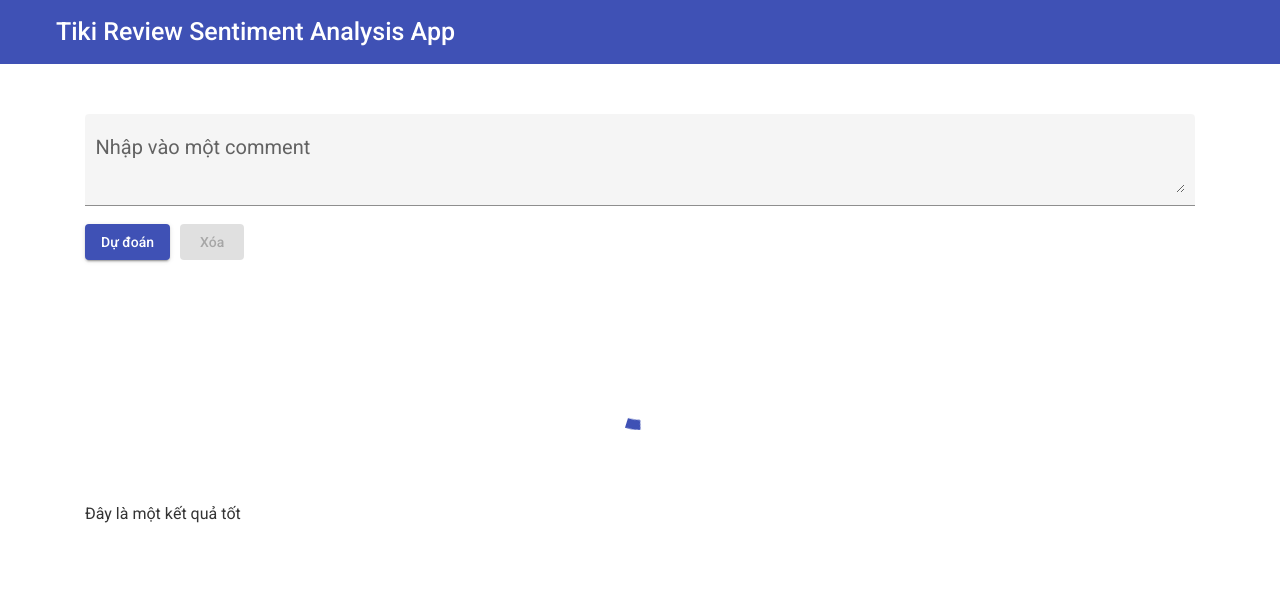
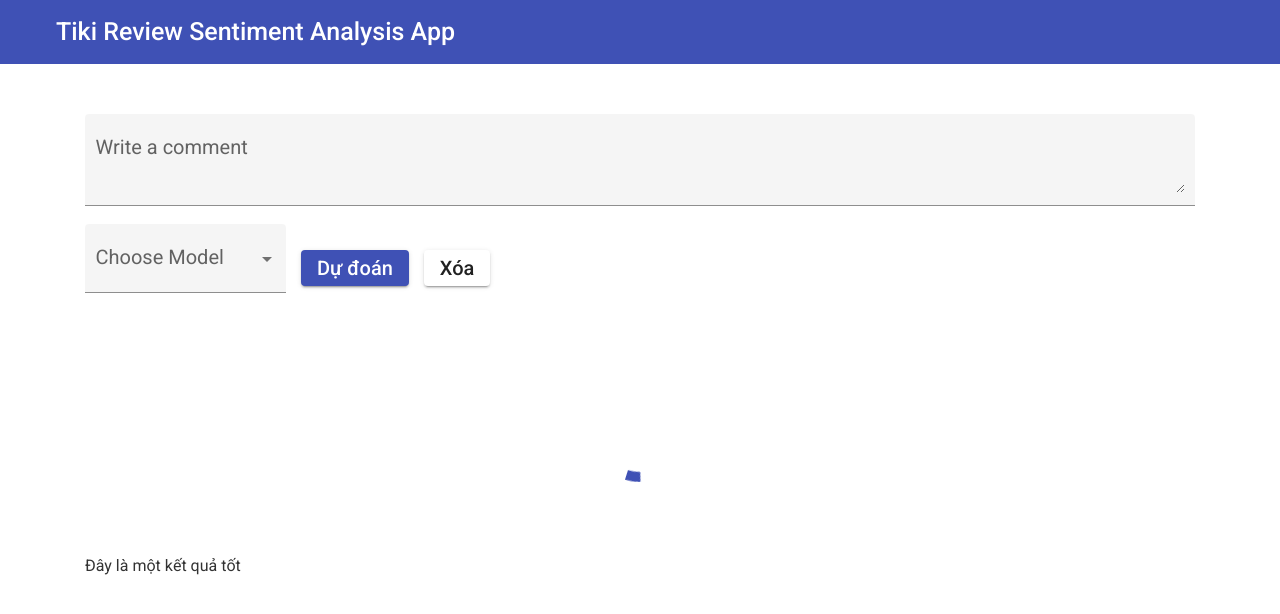
Before and after one commit to cuongnm172989/ui-tiki-review, an Angular app: page / in a window 1280 px wide. Shown: the top 614 px of the page. Built offline with nearby package versions, Linux system fonts and the light colour scheme.

Commit message:
them css

```diff
--- a/src/app/app.component.html
+++ b/src/app/app.component.html
@@ -46,14 +46,23 @@
 
 <div class="container main">
   <mat-form-field class="example-full-width" appearance="fill">
-    <mat-label>Nhập vào một comment</mat-label>
-    <textarea matInput placeholder="Cuốn sách này quả thật rất hay"></textarea>
+    <mat-label>Write a comment</mat-label>
+    <textarea matInput placeholder="Cuốn sách này quả thật rất hay" [(ngModel)]="name" ></textarea>
   </mat-form-field>
+
   <div class="submit">
-    <button class="submit-but" mat-raised-button color="primary">Dự đoán</button>
+    <mat-form-field appearance="fill">
+      <mat-label>Choose Model</mat-label>
+      <mat-select>
+        <mat-option *ngFor="let food of foods" [value]="food.value">
+          {{food.viewValue}}
+        </mat-option>
+      </mat-select>
+    </mat-form-field>
+    <button style="margin-left: 15px;" class="submit-but" (click)="submit()" mat-raised-button color="primary">Dự đoán</button>
     <!-- <button mat-raised-button color="accent">Accent</button>
     <button mat-raised-button color="warn">Warn</button> -->
-    <button style="margin-left: 10px;" mat-raised-button disabled>Xóa</button>
+    <button style="margin-left: 15px;" (click)="cancel()" mat-raised-button >Xóa</button>
   </div>
   <div class="loading">
 
--- a/src/app/app.component.scss
+++ b/src/app/app.component.scss
@@ -291,7 +291,7 @@ svg#clouds {
     visibility: hidden;
   }
 }
-mat-form-field {
+.example-full-width {
   width: 100%;
 }
 .main {
@@ -313,3 +313,6 @@ mat-form-field {
   margin-bottom: 70px;
 
 }
+button{
+  font-size: 20px;
+}
--- a/src/app/app.component.ts
+++ b/src/app/app.component.ts
@@ -1,6 +1,10 @@
 import { Component } from '@angular/core';
 import {MatDialog, MatDialogRef, MAT_DIALOG_DATA} from '@angular/material/dialog';
 
+interface Food {
+  value: string;
+  viewValue: string;
+}
 @Component({
   selector: 'app-root',
   templateUrl: './app.component.html',
@@ -9,4 +13,17 @@ import {MatDialog, MatDialogRef, MAT_DIALOG_DATA} from '@angular/material/dialog
 export class AppComponent {
   title = 'tikiComment';
   name=""
+
+  foods: Food[] = [
+    {value: 'steak-0', viewValue: 'Random Forrest'},
+    {value: 'pizza-1', viewValue: 'CNN'},
+    {value: 'tacos-2', viewValue: 'LSTM'},
+  ]
+
+  submit(){
+    console.log("input:", this.name)
+  }
+  cancel(){
+    this.name= ""
+  }
 }
--- a/src/app/app.module.ts
+++ b/src/app/app.module.ts
@@ -9,6 +9,8 @@ import { NgbModule } from '@ng-bootstrap/ng-bootstrap';
 import {MatInputModule} from '@angular/material/input';
 import {MatProgressSpinnerModule} from '@angular/material/progress-spinner';
 import {MatButtonModule} from '@angular/material/button';
+import { FormsModule } from '@angular/forms';
+import {MatSelectModule} from '@angular/material/select';
 
 
 @NgModule({
@@ -23,6 +25,8 @@ import {MatButtonModule} from '@angular/material/button';
     NgbModule,
     MatInputModule,
     MatButtonModule,
+    FormsModule,
+    MatSelectModule,
     MatProgressSpinnerModule
   ],
   providers: [],
```
